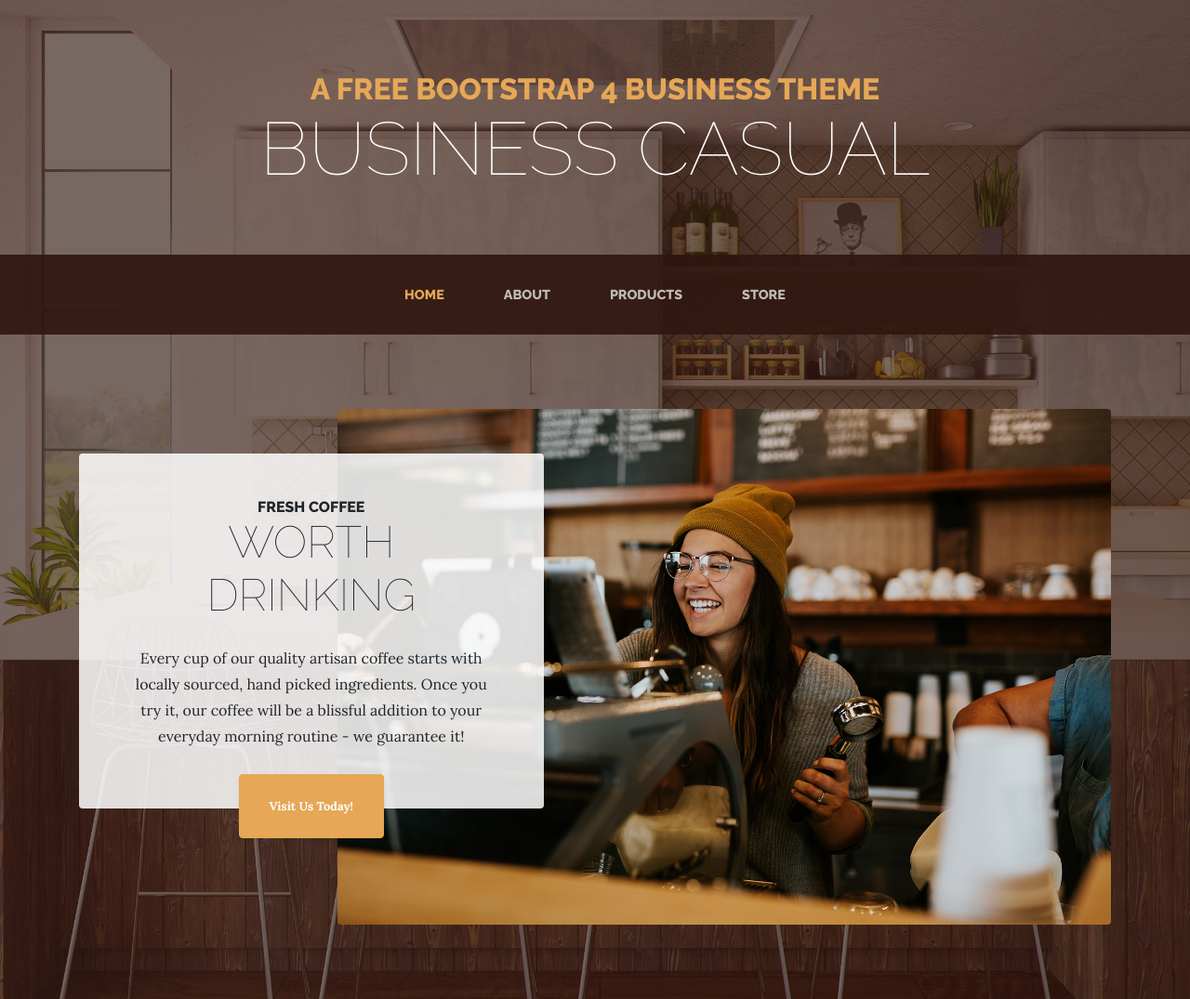
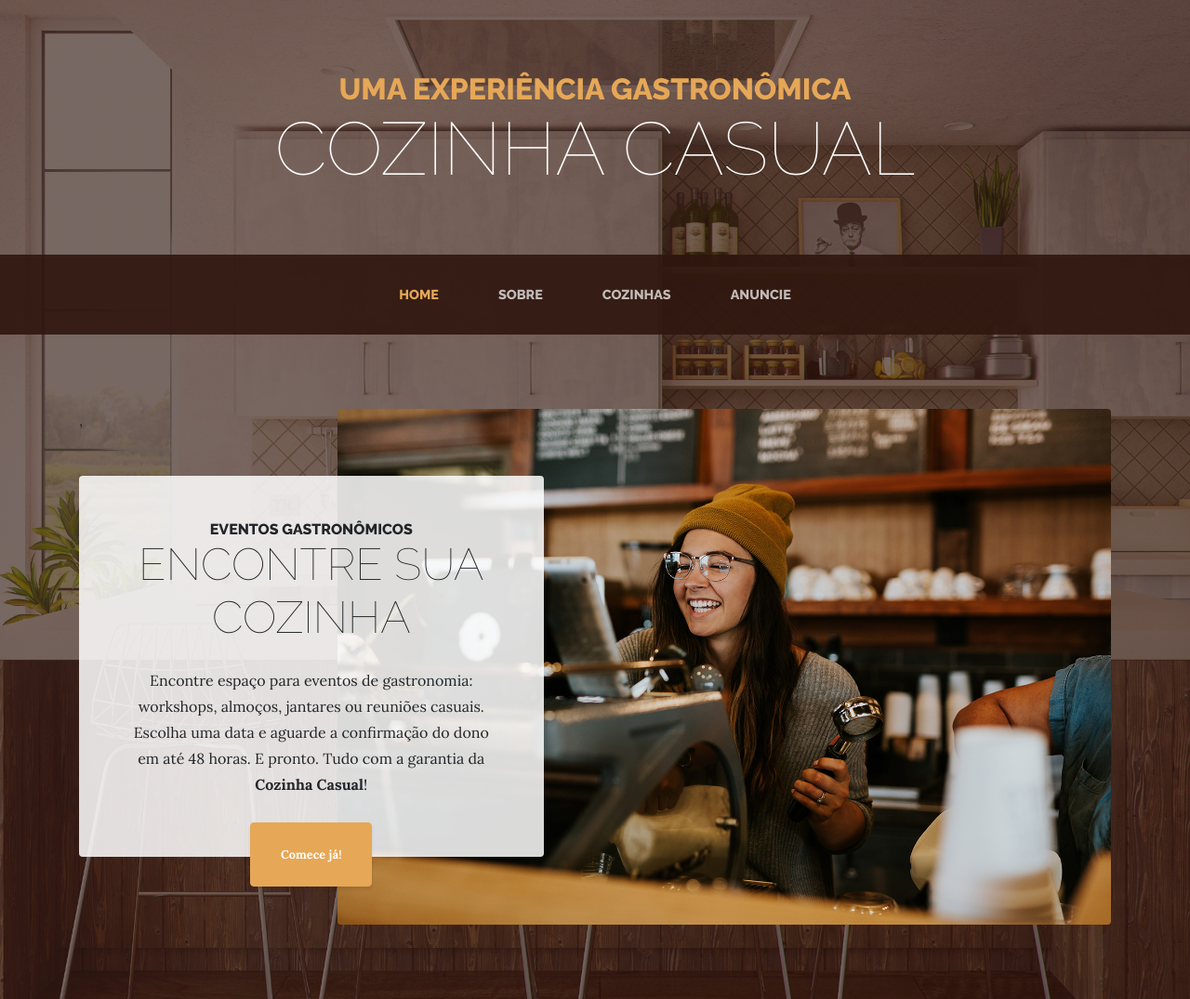
Before and after one commit to gilucioli/minhacozinha, a website: page index.html in a window 1280 px wide. Shown: the top 1075 px of the page at 93% size. Drawn offline with Linux system fonts and the light colour scheme.

Commit message:
introducao

```diff
--- a/index.html
+++ b/index.html
@@ -1,5 +1,5 @@
 <!DOCTYPE html>
-<html lang="en">
+<html lang="pt-BR">
 
 <head>
 
@@ -8,7 +8,9 @@
   <meta name="description" content="">
   <meta name="author" content="">
 
-  <title>Business Casual - Start Bootstrap Theme</title>
+  <title>Cozinha Casual</title>
+
+  <link rel="shortcut icon" href="favicon.ico" />
 
   <!-- Bootstrap core CSS -->
   <link href="vendor/bootstrap/css/bootstrap.min.css" rel="stylesheet">
@@ -25,8 +27,8 @@
 <body>
 
   <h1 class="site-heading text-center text-white d-none d-lg-block">
-    <span class="site-heading-upper text-primary mb-3">A Free Bootstrap 4 Business Theme</span>
-    <span class="site-heading-lower">Business Casual</span>
+    <span class="site-heading-upper text-primary mb-3">Uma experiência gastronômica</span>
+    <span class="site-heading-lower">Cozinha Casual</span>
   </h1>
 
   <!-- Navigation -->
@@ -44,13 +46,13 @@
             </a>
           </li>
           <li class="nav-item px-lg-4">
-            <a class="nav-link text-uppercase text-expanded" href="about.html">About</a>
+            <a class="nav-link text-uppercase text-expanded" href="about.html">Sobre</a>
           </li>
           <li class="nav-item px-lg-4">
-            <a class="nav-link text-uppercase text-expanded" href="products.html">Products</a>
+            <a class="nav-link text-uppercase text-expanded" href="products.html">Cozinhas</a>
           </li>
           <li class="nav-item px-lg-4">
-            <a class="nav-link text-uppercase text-expanded" href="store.html">Store</a>
+            <a class="nav-link text-uppercase text-expanded " href="store.html">Anuncie</a>
           </li>
         </ul>
       </div>
@@ -59,21 +61,21 @@
 
   <section class="page-section clearfix">
     <div class="container">
-      <div class="intro">
+      <div class="intro">,
         <img class="intro-img img-fluid mb-3 mb-lg-0 rounded" src="img/intro.jpg" alt="">
         <div class="intro-text left-0 text-center bg-faded p-5 rounded">
           <h2 class="section-heading mb-4">
-            <span class="section-heading-upper">Fresh Coffee</span>
-            <span class="section-heading-lower">Worth Drinking</span>
+            <span class="section-heading-upper">Eventos gastronômicos</span>
+            <span class="section-heading-lower">Encontre sua cozinha</span>
           </h2>
-          <p class="mb-3">Every cup of our quality artisan coffee starts with locally sourced, hand picked ingredients. Once you try it, our coffee will be a blissful addition to your everyday morning routine - we guarantee it!
-          </p>
+          <p class="mb-3">
+            Encontre espaço para eventos de gastronomia: workshops, almoços, jantares ou reuniões casuais. Escolha uma data e aguarde a confirmação do dono em até 48 horas. E pronto.
+            Tudo com a garantia da <b>Cozinha Casual</b>!</p>
           <div class="intro-button mx-auto">
-            <a class="btn btn-primary btn-xl" href="#">Visit Us Today!</a>
+            <a class="btn btn-primary btn-xl" href="https://airbnb.com">Comece já!</a>
           </div>
         </div>
-      </div>
-    </div>
+
   </section>
 
   <section class="page-section cta">
@@ -94,7 +96,7 @@
 
   <footer class="footer text-faded text-center py-5">
     <div class="container">
-      <p class="m-0 small">Copyright &copy; Your Website 2019</p>
+      <p class="m-0 small">Copyright &copy; Cozinha Casual 2019</p>
     </div>
   </footer>
 
```
Also changed, not shown: about.html (+7 -6 lines), products.html (+7 -6 lines), store.html (+9 -8 lines), favicon.ico (added), 1 other file.
